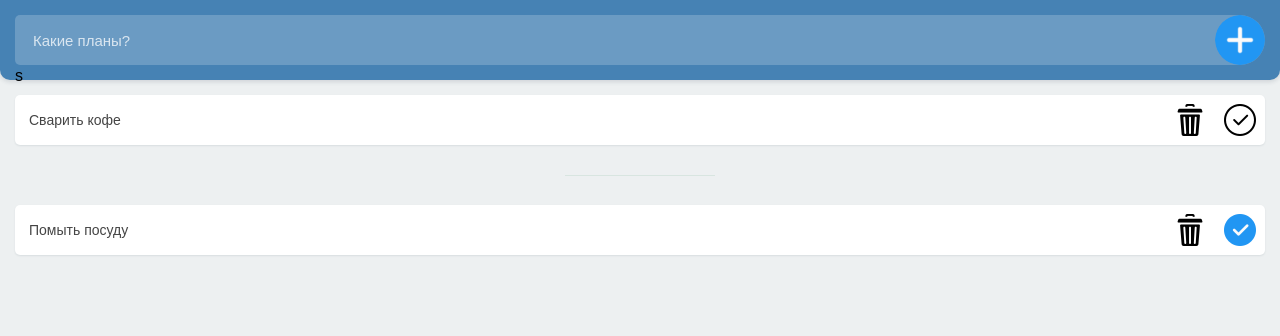
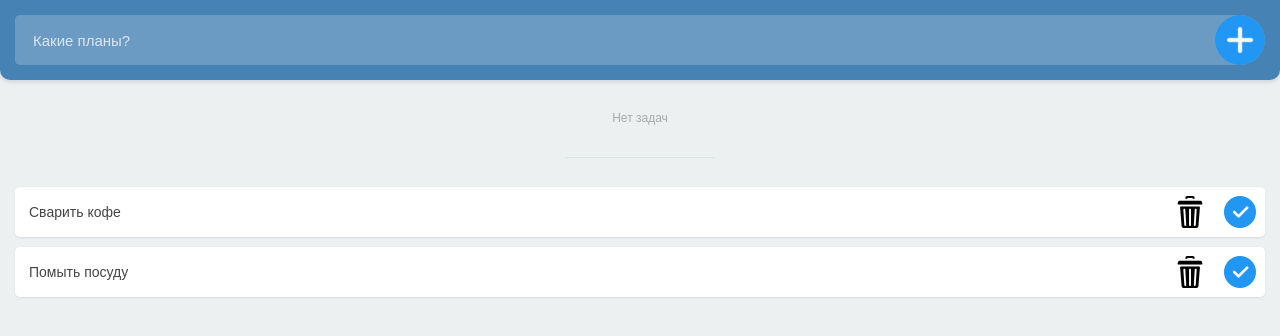
Before and after one commit to MarVikt/todo-list, a plain HTML site: page index.html in a window 1280 px wide. Both pictures are taken after a click on the button 1240 px from the left and 120 px from the top of the page. Drawn offline with Linux system fonts and the light colour scheme.

Commit message:
switching tasks

```diff
--- a/index.html
+++ b/index.html
@@ -19,7 +19,7 @@
 		<form class="todo-control">
 			<label><input class="header-input" type="text" placeholder="Какие планы?"></label>
 			<button class="header-button" id="add" type="submit"></button>
-		</form>s
+		</form>
 	</header>
 
 	<div class="todo-container">
--- a/js/main.js
+++ b/js/main.js
@@ -1 +1,62 @@
-console.log('fffr');
+const formTask = document.querySelector('.todo-control');
+// const buttonPlus = document.getElementById('add');
+// const buttonsRemove = document.querySelectorAll('.todo-remove');
+// const buttonsCompleted = document.querySelectorAll('.todo-complete');
+const todoList = document.querySelector('.todo-list');
+const completedList = document.querySelector('.todo-completed');
+
+// const taskList = [];
+const taskList = [
+  {
+    text: "Сварить кофе",
+    completed: false
+  },
+  {
+    text: "Помыть посуду",
+    completed: true
+  }
+];
+
+formTask.addEventListener('submit', function(event) {
+  event.preventDefault();
+  const textTask = document.querySelector('.header-input');
+
+  if (textTask.value.length > 0) {
+    const newTask = {
+      text: textTask.value,
+      completed: false
+    };
+    taskList.push(newTask);
+    textTask.value = '';
+    updateList();
+  }
+});
+
+function updateList() {
+  todoList.innerHTML = '';
+  completed.innerHTML = '';
+  taskList.forEach(function(item) {
+    const listItem = document.createElement('li');
+
+    listItem.classList.add('todo-item');
+    listItem.innerHTML = '<span class="text-todo">' + item.text +'</span>' +
+      '<div class="todo-buttons">' + '<button class="todo-remove"></button>' +
+      '<button class="todo-complete"></button>' + '</div>';
+
+    if (item.completed) {
+      completedList.append(listItem);
+    } else {
+      todoList.append(listItem);
+    }
+
+    listItem.querySelector('.todo-complete').addEventListener('click', function () {
+      item.completed = !item.completed;
+      updateList();
+    });
+
+  });
+}
+
+updateList();
+
+console.log(taskList);
```
